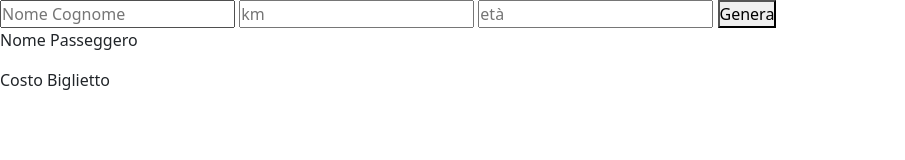
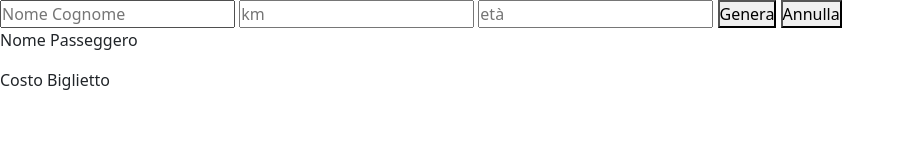
Before and after one commit to AndreaMargutti/js-biglietto-treno-form, a plain HTML site: page index.html in a window 1280 px wide. Shown: the whole page, without its empty margins (0-905 px from the left). Drawn offline with nearby package versions, Linux system fonts and the light colour scheme.

Commit message:
added reset btn

```diff
--- a/index.html
+++ b/index.html
@@ -16,6 +16,7 @@
         <input type="text" id="kms" placeholder="km">
         <input type="text" id="age" placeholder="età">
         <button id="give-btn">Genera</button>
+        <button type="reset">Annulla</button>
     </form>
     <!--Biglietto Renderizzato-->
     <p id="ticket-name">Nome Passeggero</p>
--- a/js/script.js
+++ b/js/script.js
@@ -18,7 +18,6 @@ const button = document.getElementById('give-btn');
 //Recupero i valori degli input
 button.addEventListener('click', function(e){
     e.preventDefault();
-
 
     //Recupero Nome e Cognome Utente
     const nameValue = nameField.value;
@@ -61,5 +60,4 @@ button.addEventListener('click', function(e){
     }
 })
 
-
 // # Fase di output
```
